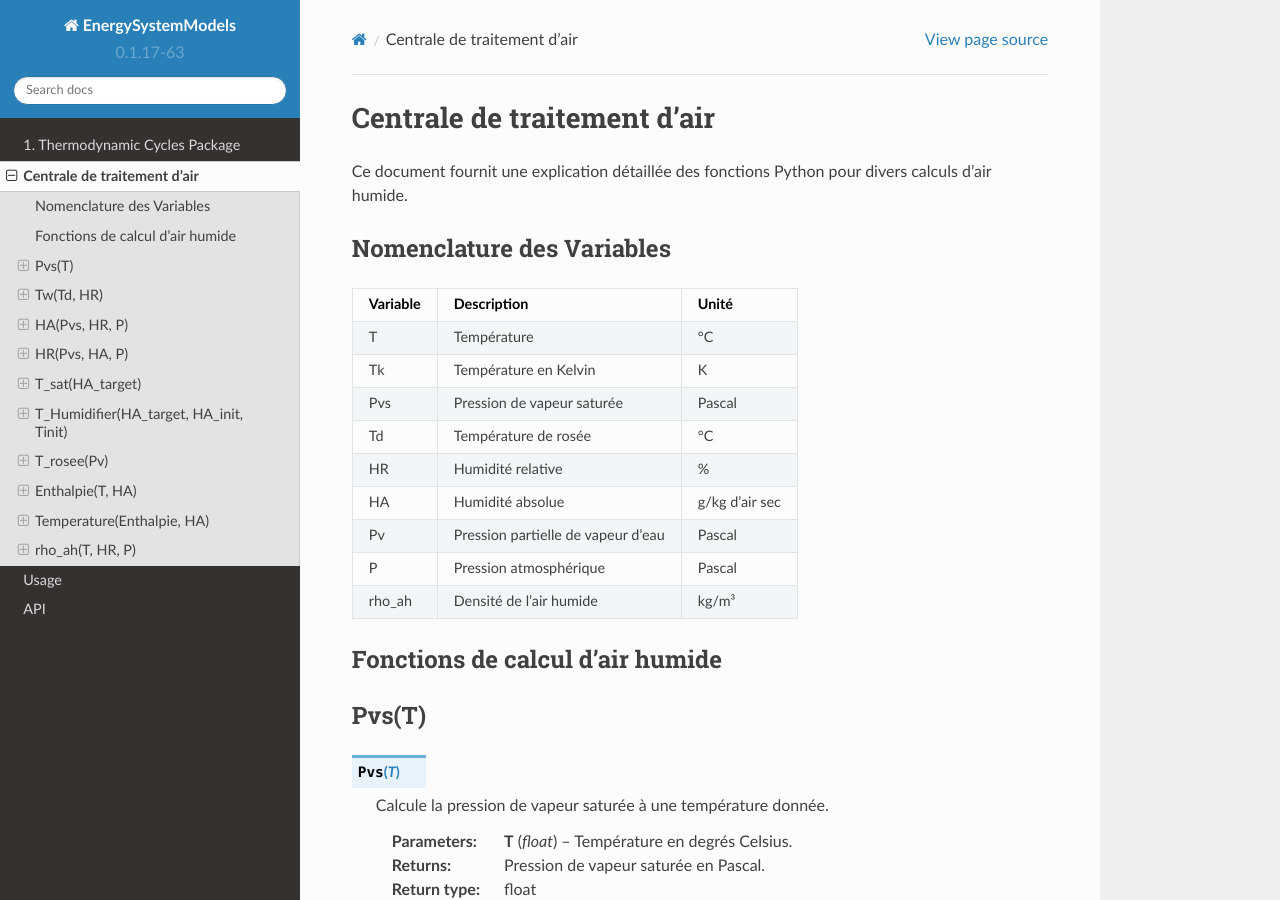
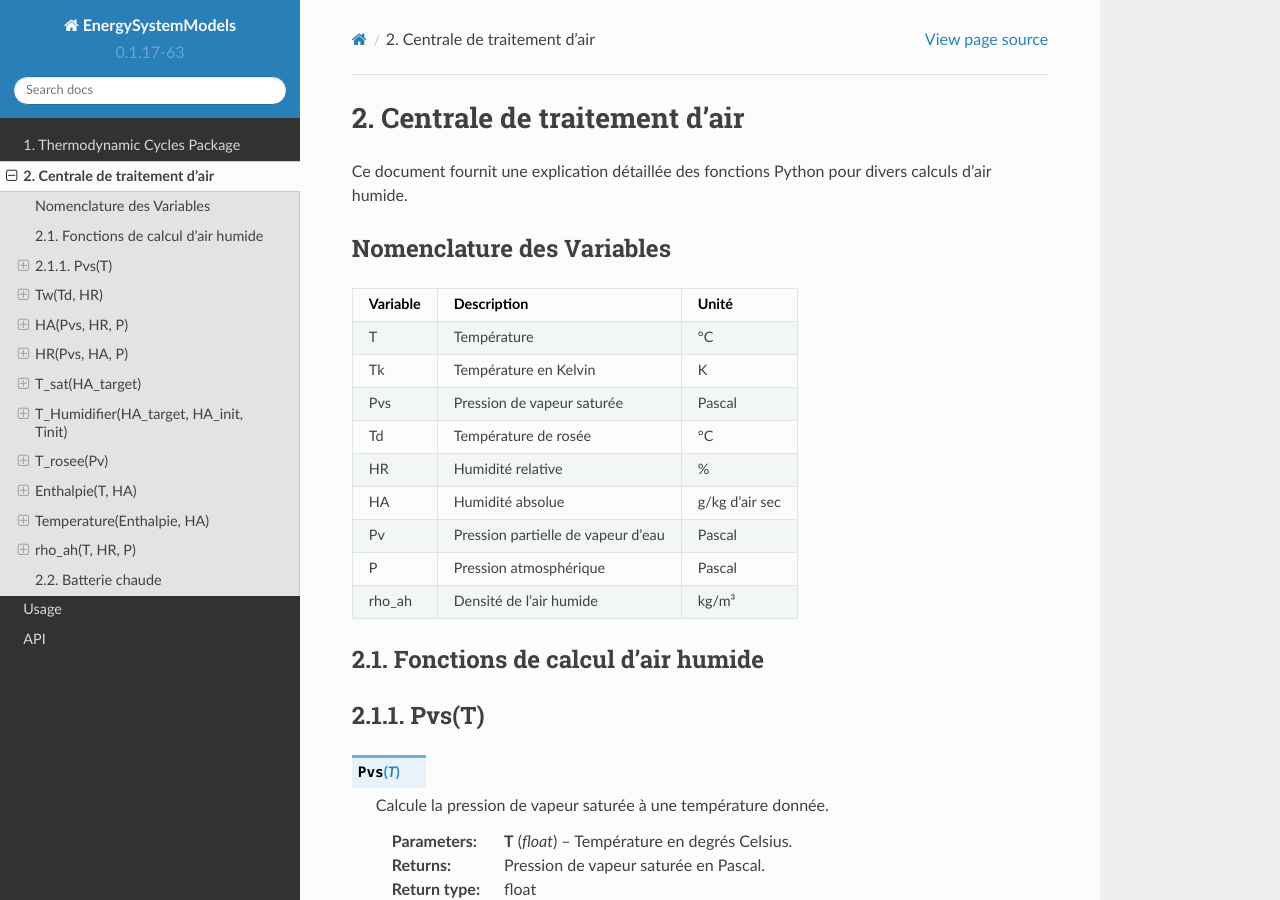
Before and after one commit to ZoheirHADID/EnergySystemModels-Tutorial, a Sphinx documentation site: the page built from docs/source/Traitement_d_air.rst, in a window 1280 px wide and 900 px high. Built offline with Sphinx 7.4.7 and the Read the Docs theme 2.0.0, drawn with Linux system fonts in a browser that asks for light colours.

Commit message:
Update Traitement_d_air.rst

```diff
--- a/docs/source/Traitement_d_air.rst
+++ b/docs/source/Traitement_d_air.rst
@@ -1,6 +1,6 @@
 .. _titre_section:
 
-Centrale de traitement d'air
+2. Centrale de traitement d'air
 ==================================================================
 
 Ce document fournit une explication détaillée des fonctions Python pour divers calculs d'air humide.
@@ -30,12 +30,12 @@ Nomenclature des Variables
 | rho_ah   | Densité de l'air humide             | kg/m³          |
 +----------+-------------------------------------+----------------+
 
-Fonctions de calcul d'air humide
---------------------------------
+2.1. Fonctions de calcul d'air humide
+-------------------------------------
 
 
-Pvs(T)
--------
+2.1.1. Pvs(T)
+-------------
 
 .. function:: Pvs(T)
 
@@ -320,3 +320,7 @@ rho_ah(T, HR, P)
       Rah = \frac{Ra}{1 - \left(\frac{HR}{100} \cdot \frac{Psat}{P}\right)
                   \cdot \left(1 - \frac{Ra}{Rv}\right)}
       \rho_ah = \frac{\rho_a \cdot Ra + \rho_v \cdot Rv}{Rah}
+
+
+2.2. Batterie chaude
+-------------------------------------
```
